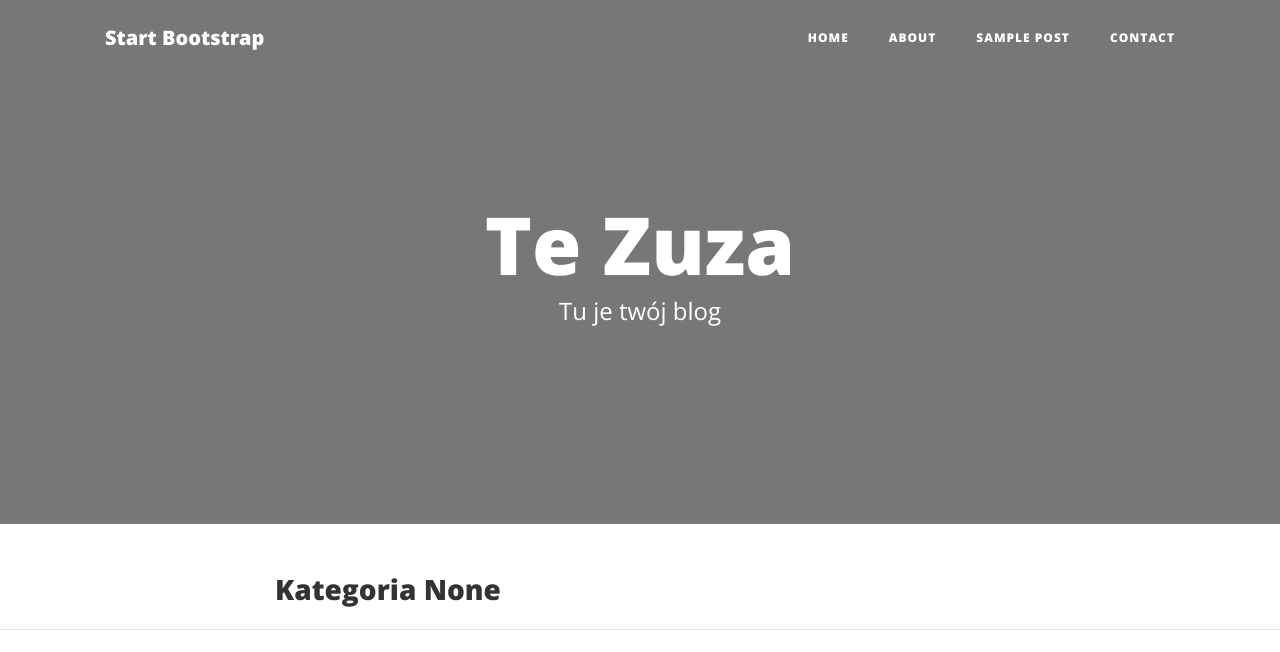
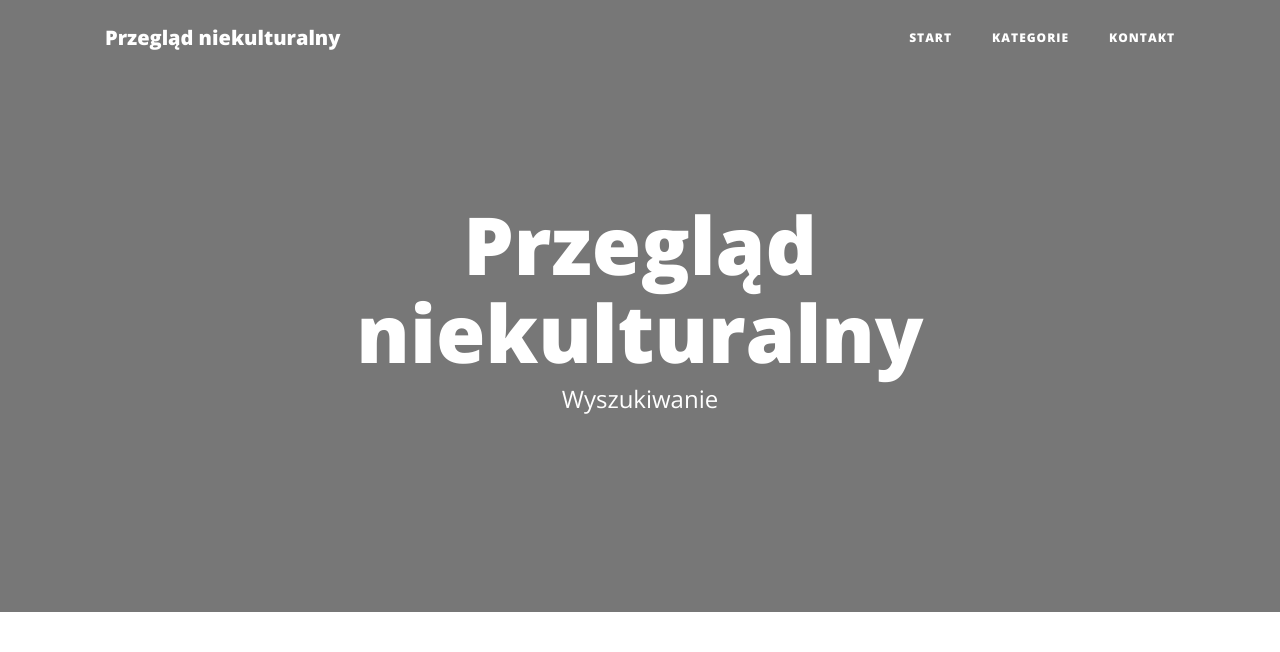
Before and after one commit to Zibi242424/PrzegladNiekulturalny-Blog, a Flask app: page /search-by-category in a window 1280 px wide. Shown: the top 652 px of the page. Run offline with Flask 2, Linux system fonts and the light colour scheme; data that the repository does not hold is empty; some libraries are stand-ins or nearby versions.

Commit message:
Updated templates

```diff
--- a/templates/search_by_category.html
+++ b/templates/search_by_category.html
@@ -28,7 +28,7 @@
     <!-- Navigation -->
     <nav class="navbar navbar-expand-lg navbar-light fixed-top" id="mainNav">
       <div class="container">
-        <a class="navbar-brand" href="/">Start Bootstrap</a>
+        <a class="navbar-brand" href="/">Przegląd niekulturalny</a>
         <button class="navbar-toggler navbar-toggler-right" type="button" data-toggle="collapse" data-target="#navbarResponsive" aria-controls="navbarResponsive" aria-expanded="false" aria-label="Toggle navigation">
           Menu
           <i class="fa fa-bars"></i>
@@ -36,16 +36,13 @@
         <div class="collapse navbar-collapse" id="navbarResponsive">
           <ul class="navbar-nav ml-auto">
             <li class="nav-item">
-              <a class="nav-link" href="/">Home</a>
+              <a class="nav-link" href="/">Start</a>
             </li>
             <li class="nav-item">
-              <a class="nav-link" href="/about">About</a>
+              <a class="nav-link" href="#">Kategorie</a>
             </li>
             <li class="nav-item">
-              <a class="nav-link" href="post.html">Sample Post</a>
-            </li>
-            <li class="nav-item">
-              <a class="nav-link" href="contact.html">Contact</a>
+              <a class="nav-link" href="#">Kontakt</a>
             </li>
           </ul>
         </div>
@@ -58,8 +55,8 @@
         <div class="row">
           <div class="col-lg-8 col-md-10 mx-auto">
             <div class="site-heading">
-              <h1>Te Zuza</h1>
-              <span class="subheading">Tu je twój blog</span>
+              <h1>Przegląd niekulturalny</h1>
+              <span class="subheading">Wyszukiwanie</span>
             </div>
           </div>
         </div>
```
Also changed, not shown: templates/all_posts.html (+5 -8 lines), templates/index.html (+5 -8 lines), templates/post.html (+3 -6 lines).
